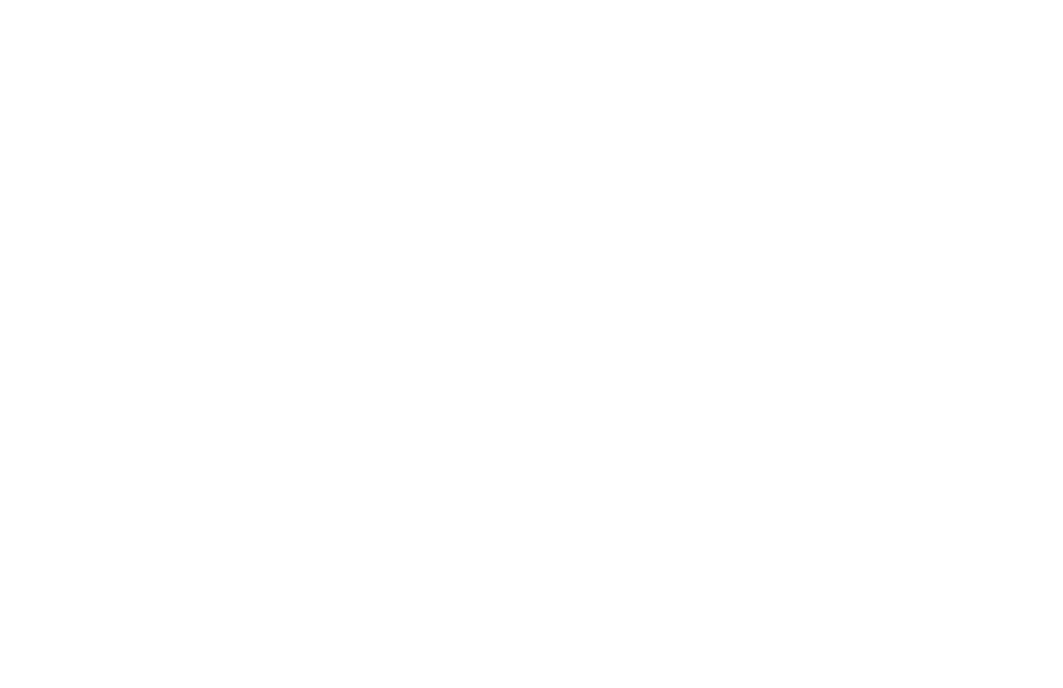
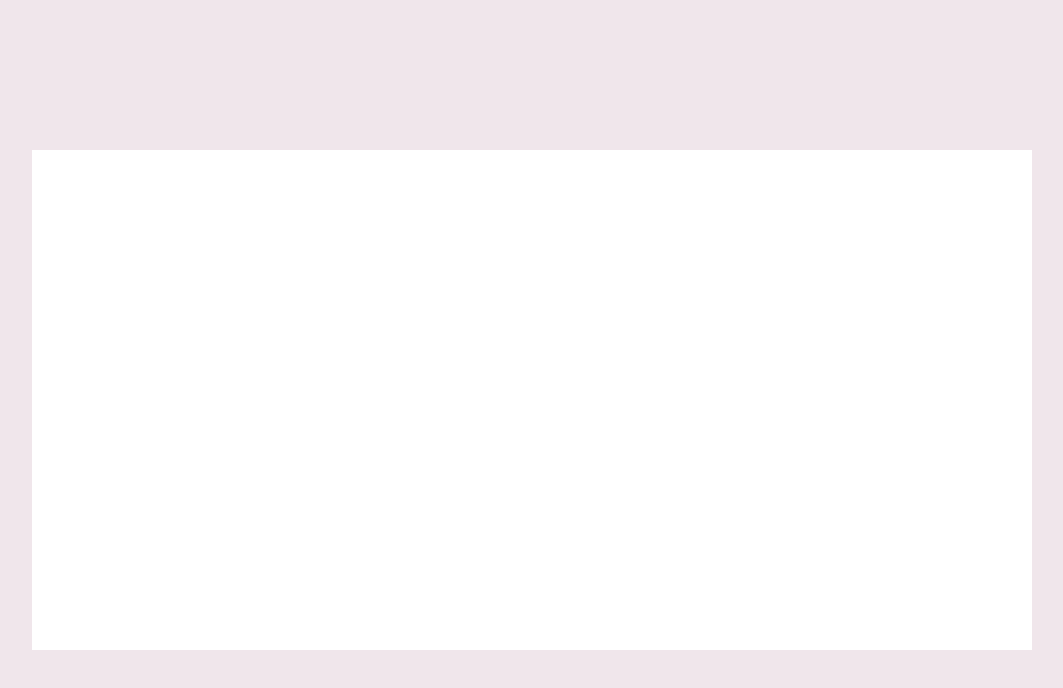
Before and after one commit to KongWooJeong/ballAnimation, a website built with webpack: page index.html in a window 1280 px wide. Shown: the whole page, without its empty margins (108-1171 px from the left). Built offline with nearby package versions, Linux system fonts and the light colour scheme.

Commit message:
feat: Add canvas initial settings

```diff
--- a/index.html
+++ b/index.html
@@ -7,8 +7,8 @@
   <link rel="stylesheet" href="style.css">
 </head>
 <body>
-  <div>
-
+  <div class="canvas-container">
+    <canvas id="canvas" width="1000" height="500"></canvas>
   </div>
 </body>
 </html>
--- a/styles/style.css
+++ b/styles/style.css
@@ -0,0 +1,19 @@
+body {
+  background-color: #f0e6eb;
+  margin: 0;
+  padding: 0;
+}
+
+.canvas-container {
+  display: flex;
+  justify-content: center;
+  align-items: center;
+  width: 100vw;
+  height: 100vh;
+  min-width: 1000px;
+  min-height: 500px;
+}
+
+#canvas {
+  background-color: white;
+}
```
